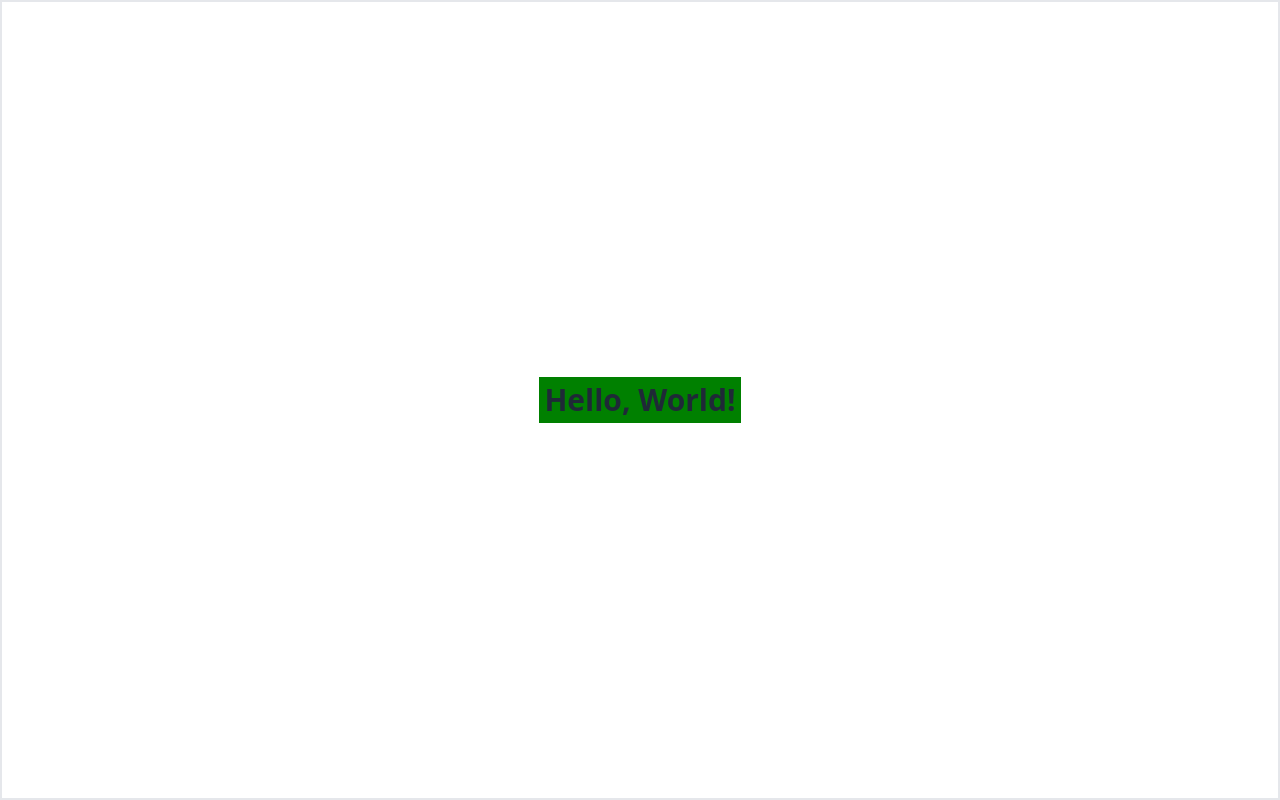
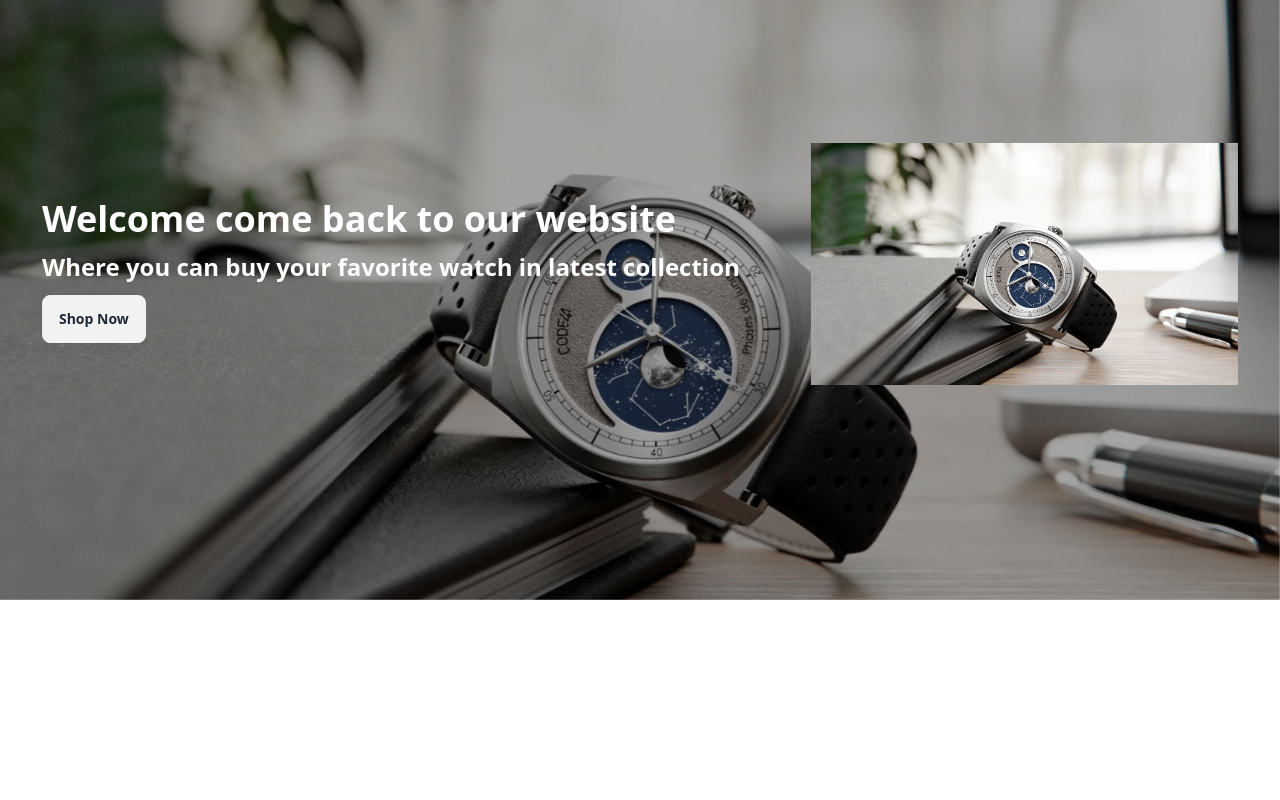
Before and after one commit to mahmudhasan07/watch_shop, a React (Vite) app: page / in a window 1280 px wide. Built offline with nearby package versions, Linux system fonts and the light colour scheme.

Commit message:
Added scroll animation

```diff
--- a/src/App.jsx
+++ b/src/App.jsx
@@ -2,7 +2,7 @@ import { useState } from 'react'
 import reactLogo from './assets/react.svg'
 import viteLogo from '/vite.svg'
 import './App.css'
-import { motion, useAnimation } from "framer-motion"
+import { motion, reverseEasing, useAnimation } from "framer-motion"
 import Cards from './Cards'
 import Sample from './Sample'
 
@@ -36,11 +36,12 @@ const control = useAnimation()
 
   return (
     <section>
-      {/* <div id='box1' className='flex overflow-hidden border-2 justify-end'>
+      <div id='box1' className='flex overflow-hidden border-2 justify-center'>
         <motion.div className='w-52 h-52 rounded-xl p-2  bg-blue-700'
-        animate={{x:0, opacity : 1}}
-        initial={{opacity: 0.1, x: 500}}
-        transition={{duration: 1.5, ease: "linear"}}
+        animate={{x:0, opacity : [0.8,1,0.8]}}
+        initial={{opacity: 0.5, x: 300}}
+        transition={{duration: 1, ease: "linear", repeatType:'mirror', repeat:Infinity}}
+
 
         >
         <h2>hello</h2>
@@ -104,7 +105,7 @@ const control = useAnimation()
         <motion.div className='my-10 w-52 h-52 rounded-xl p-2 bg-purple-600' animate={{translateX: 500}}>
 
         </motion.div>
-      </div> */}
+      </div>
       <div>
         {/* <Cards></Cards> */}
         <Sample></Sample>
--- a/src/Cards.jsx
+++ b/src/Cards.jsx
@@ -54,7 +54,8 @@ const Card = ({ card, id }) => {
         <motion.div  className="card w-80 space-y-1 border-2 p-2"
         initial={{ x: -(id * 2000), opacity: 0.1 }}
         animate ={{x: 0, opacity:1}}
-        onScroll={{animate}}
+        transition={{}}
+        // onScroll={{animate}}
 
 >
             <img className="w-72 mx-auto " src={card?.image} alt="" />
--- /dev/null
+++ b/src/Test.css
@@ -0,0 +1,3 @@
+#image{
+    filter: brightness(50%);
+}
--- /dev/null
+++ b/src/Test.jsx
@@ -0,0 +1,35 @@
+
+import banner from "../public/watch_banner.png"
+import { motion, reverseEasing, useAnimation } from "framer-motion"
+// import "./Test.css"
+
+const Test = () => {
+
+    const div1 = {
+        initial: { opacity: 0 , x:-200 },
+        animate: { opacity: 1, x:0},
+    }
+    const div2 = {
+        initial: { opacity: 0 , x:200 },
+        animate: { opacity: 1, x:0,},
+    }
+    return (
+        <section className="relative">
+            <div className="h-[600px] ">
+                <motion.img id="image" initial={{ width: "25%", height: "40%", y: "50%" }} animate={{ width: "100%", height: "100%", y: 0,  }} style={{filter:"brightness(65%)"}} transition={{ delay: .7, duration: 2.5, ease: "backOut" }} className=" mx-auto object-cover object-center" src={banner} alt="" ></motion.img>
+            </div>
+            <div className="absolute top-1/4 flex flex-wrap justify-around">
+                <motion.div variants={div1} initial="initial" animate="animate" transition={{delay:2.8, duration:3, ease : "backOut"}} className="my-auto text-white space-y-3">
+                    <h1 className="text-4xl font-bold">Welcome come back to our website</h1>
+                    <p className="text-2xl font-semibold">Where you can buy your favorite watch in latest collection </p>
+                    <button className="btn">Shop Now</button>
+                </motion.div>
+                <motion.div variants={div2} initial="initial" animate="animate" transition={{delay:2.8, duration:3, ease : "backOut"}} className="w-1/3">
+                    <motion.img initial={{y:-15}} animate={{y:15}} transition={{delay:3, ease:"easeInOut", duration:1.5, repeat:Infinity, repeatType:"reverse"}} src={banner} className="" alt="" ></motion.img>
+                </motion.div>
+            </div>
+        </section>
+    );
+};
+
+export default Test;
--- a/src/main.jsx
+++ b/src/main.jsx
@@ -6,18 +6,20 @@ import {
   createBrowserRouter,
   RouterProvider,
 } from "react-router-dom";
+import Test from './Test.jsx';
 
 const router = createBrowserRouter([
   {
     path : "/",
-    element : <App></App>
+    element : <Test></Test>
   }
 ])
 
 ReactDOM.createRoot(document.getElementById('root')).render(
   <React.StrictMode>
 <RouterProvider router={router}>
-  <App></App>
+  {/* <App></App> */}
+  <Test></Test>
 </RouterProvider>
   </React.StrictMode>,
 )
```
Also changed, not shown: public/watch_banner.png (added).
